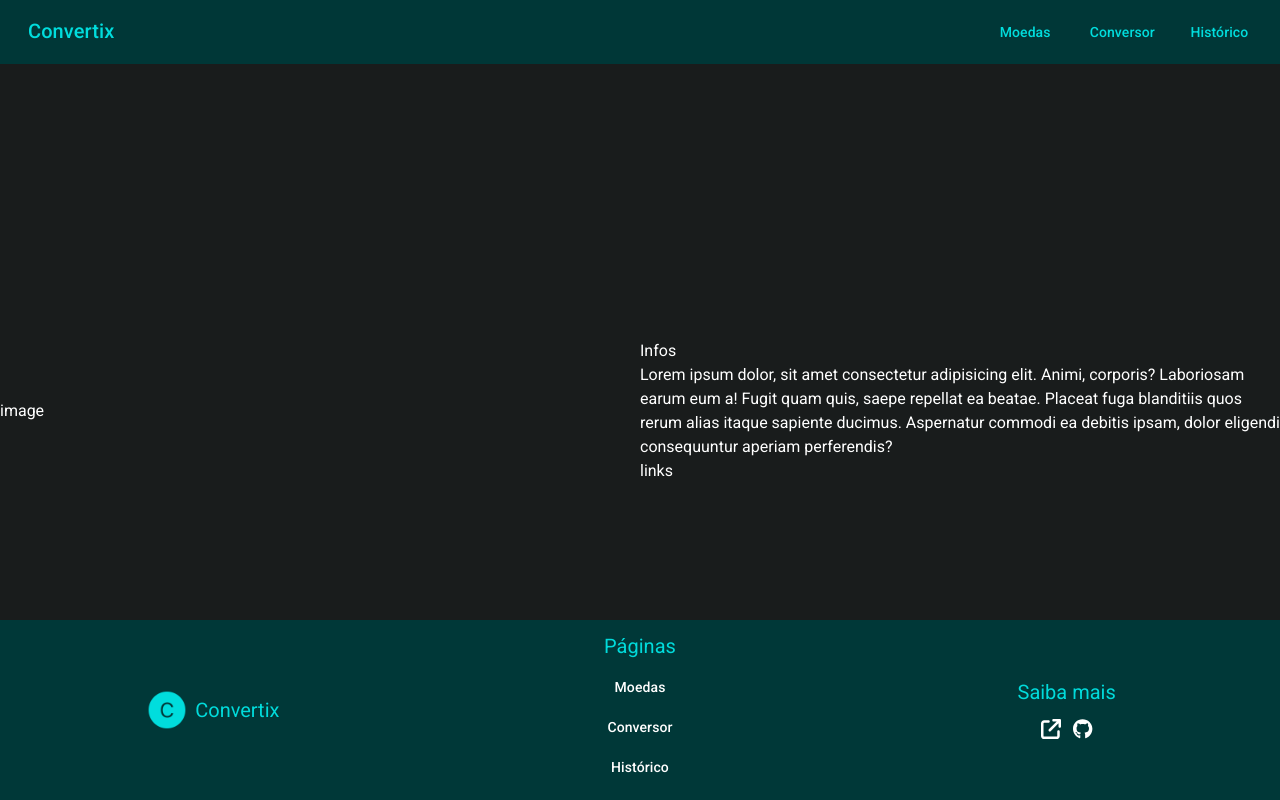
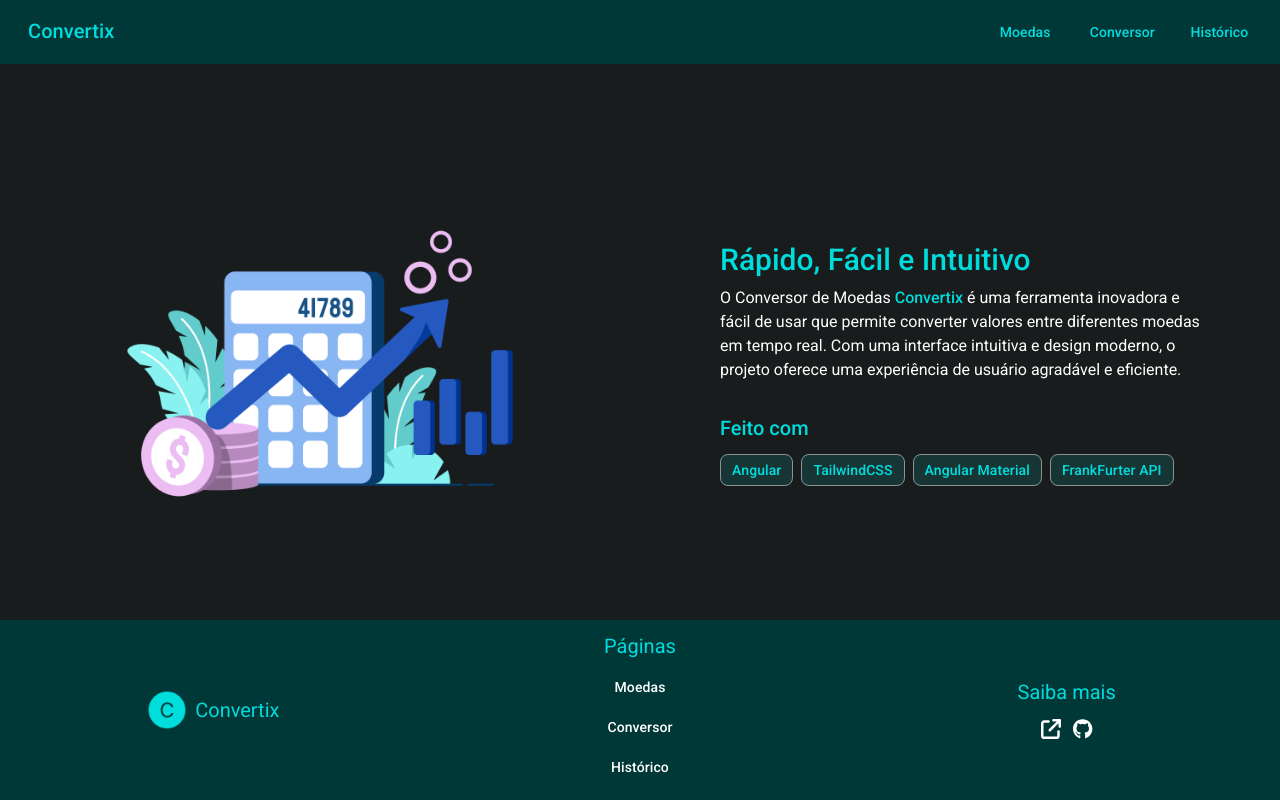
Before and after one commit to VictorJGB/convertix, an Angular app: page / in a window 1280 px wide. Built offline with nearby package versions, Linux system fonts and the light colour scheme.

Commit message:
feat: Home layout

```diff
--- a/src/app/pages/home-page/home-page.component.html
+++ b/src/app/pages/home-page/home-page.component.html
@@ -1,22 +1,34 @@
 <div
-  class="grid grid-cols-1 md:grid-cols-2 grid-rows-2 md:grid-rows-1 col-span-1 row-span-1"
+  class="grid grid-cols-1 col-span-1 grid-rows-2 row-span-1 md:grid-cols-2 md:grid-rows-1"
 >
   <!-- image -->
-  <div class="items-center grid">
-    <h1>image</h1>
+  <div class="grid place-items-center">
+    <img class="w-2/3" src="/assets/home/financial.png" alt="Financeiro" />
   </div>
 
   <!-- info -->
-  <div class="items-center grid">
-    <h1>Infos</h1>
+  <div
+    class="flex flex-col items-start justify-center min-w-full gap-2 px-4 md:px-20"
+  >
+    <h1 class="text-3xl font-medium text-primary-80">
+      Rápido, Fácil e Intuitivo
+    </h1>
     <p>
-      Lorem ipsum dolor, sit amet consectetur adipisicing elit. Animi, corporis?
-      Laboriosam earum eum a! Fugit quam quis, saepe repellat ea beatae. Placeat
-      fuga blanditiis quos rerum alias itaque sapiente ducimus. Aspernatur
-      commodi ea debitis ipsam, dolor eligendi consequuntur aperiam perferendis?
+      O Conversor de Moedas
+      <span class="font-medium text-primary-80">Convertix</span> é uma
+      ferramenta inovadora e fácil de usar que permite converter valores entre
+      diferentes moedas em tempo real. Com uma interface intuitiva e design
+      moderno, o projeto oferece uma experiência de usuário agradável e
+      eficiente.
     </p>
-    <div>
-      <h1>links</h1>
+    <div class="grid gap-3 mt-6 place-items-start place-content-center">
+      <h1 class="text-xl font-medium text-primary-80">Feito com</h1>
+      <div class="flex items-start justify-center gap-2">
+        <mat-chip matTooltip="Saiba Mais">Angular</mat-chip>
+        <mat-chip matTooltip="Saiba Mais">TailwindCSS</mat-chip>
+        <mat-chip matTooltip="Saiba Mais">Angular Material</mat-chip>
+        <mat-chip matTooltip="Saiba Mais">FrankFurter API</mat-chip>
+      </div>
     </div>
   </div>
 </div>
--- a/src/app/pages/home-page/home-page.component.ts
+++ b/src/app/pages/home-page/home-page.component.ts
@@ -1,10 +1,14 @@
 import { CommonModule } from '@angular/common';
 import { Component, type OnInit } from '@angular/core';
+
+// material
+import { MatChipsModule } from '@angular/material/chips';
+import { MatTooltipModule } from '@angular/material/tooltip';
 
 @Component({
   selector: 'home-page',
   standalone: true,
-  imports: [CommonModule],
+  imports: [CommonModule, MatChipsModule, MatTooltipModule],
   templateUrl: './home-page.component.html',
   styleUrl: './home-page.component.scss',
 })
--- a/src/styles.scss
+++ b/src/styles.scss
@@ -47,4 +47,13 @@ body {
       primary,
       20
     )};
+
+  // chip toolbar
+  --mdc-chip-elevated-container-color: #{mat.get-theme-color(
+      $theme,
+      secondary,
+      20
+    )};
+
+  --mdc-chip-label-text-color: #{mat.get-theme-color($theme, primary, 80)};
 }
```
Also changed, not shown: public/assets/home/financial.png (added).
